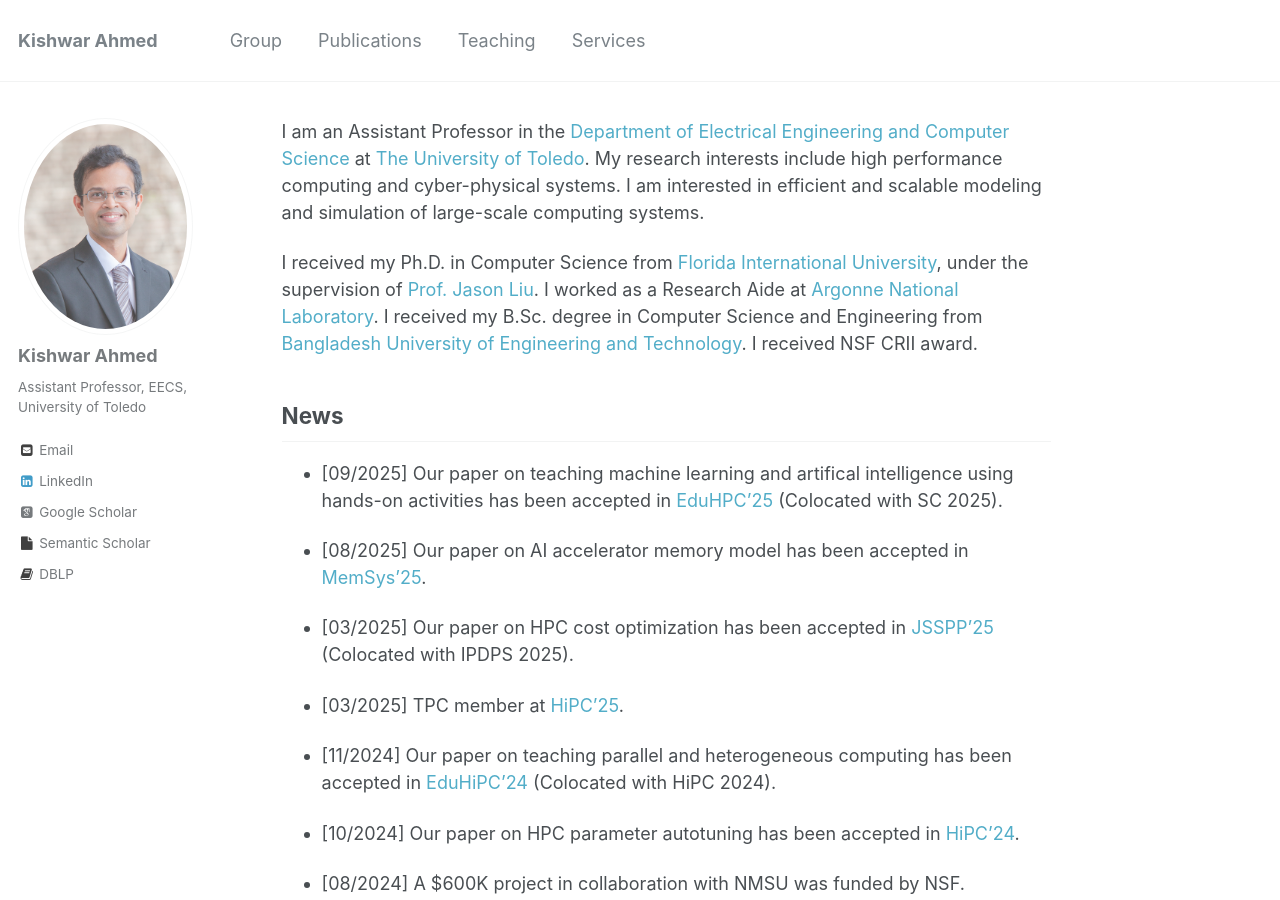
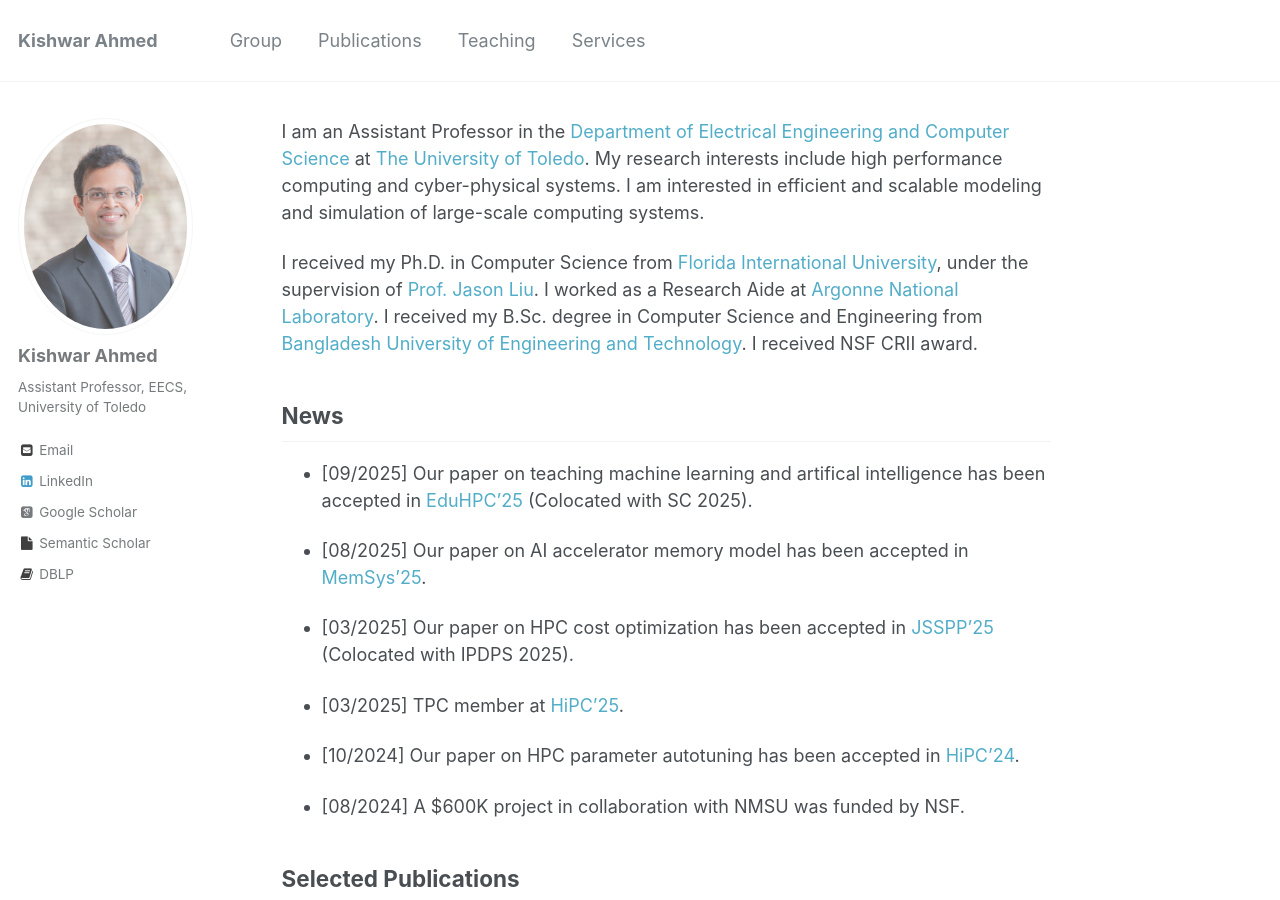
Before and after one commit to kishwarbd/kishwarbd.github.io, a Jekyll site: the page built from _pages/about.md, in a window 1280 px wide and 900 px high. Built offline with Jekyll 4.4.1, drawn with Linux system fonts in a browser that asks for light colours; some web fonts are replaced.

Commit message:
Update about.md

```diff
--- a/_pages/about.md
+++ b/_pages/about.md
@@ -14,15 +14,13 @@ Jason Liu](https://people.cis.fiu.edu/liux/). I worked as a Research Aide at [Ar
 
 
 ## News
-* [09/2025] Our paper on teaching machine learning and artifical intelligence using hands-on activities has been accepted in [EduHPC'25](https://tcpp.cs.gsu.edu/curriculum/?q=eduHPC25) (Colocated with SC 2025).
+* [09/2025] Our paper on teaching machine learning and artifical intelligence has been accepted in [EduHPC'25](https://tcpp.cs.gsu.edu/curriculum/?q=eduHPC25) (Colocated with SC 2025).
 
 * [08/2025] Our paper on AI accelerator memory model has been accepted in [MemSys'25](https://www.memsys.io/).
 
 * [03/2025] Our paper on HPC cost optimization has been accepted in [JSSPP'25](https://jsspp.org/) (Colocated with IPDPS 2025).
 
 * [03/2025] TPC member at [HiPC'25](https://www.hipc.org/).
-
-* [11/2024] Our paper on teaching parallel and heterogeneous computing has been accepted in [EduHiPC'24](https://tcpp.cs.gsu.edu/curriculum/?q=eduHiPC24) (Colocated with HiPC 2024).
 
 * [10/2024] Our paper on HPC parameter autotuning has been accepted in [HiPC'24](https://www.hipc.org/).
 
```
